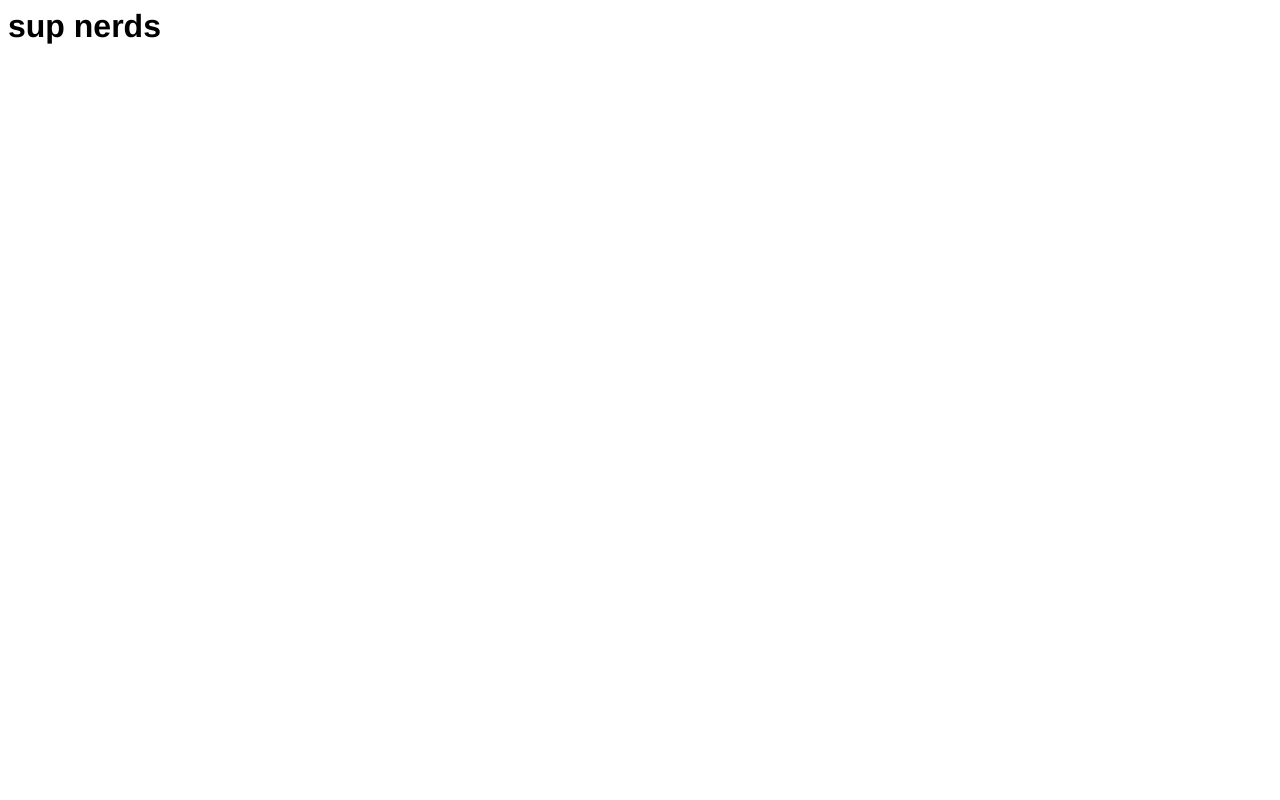
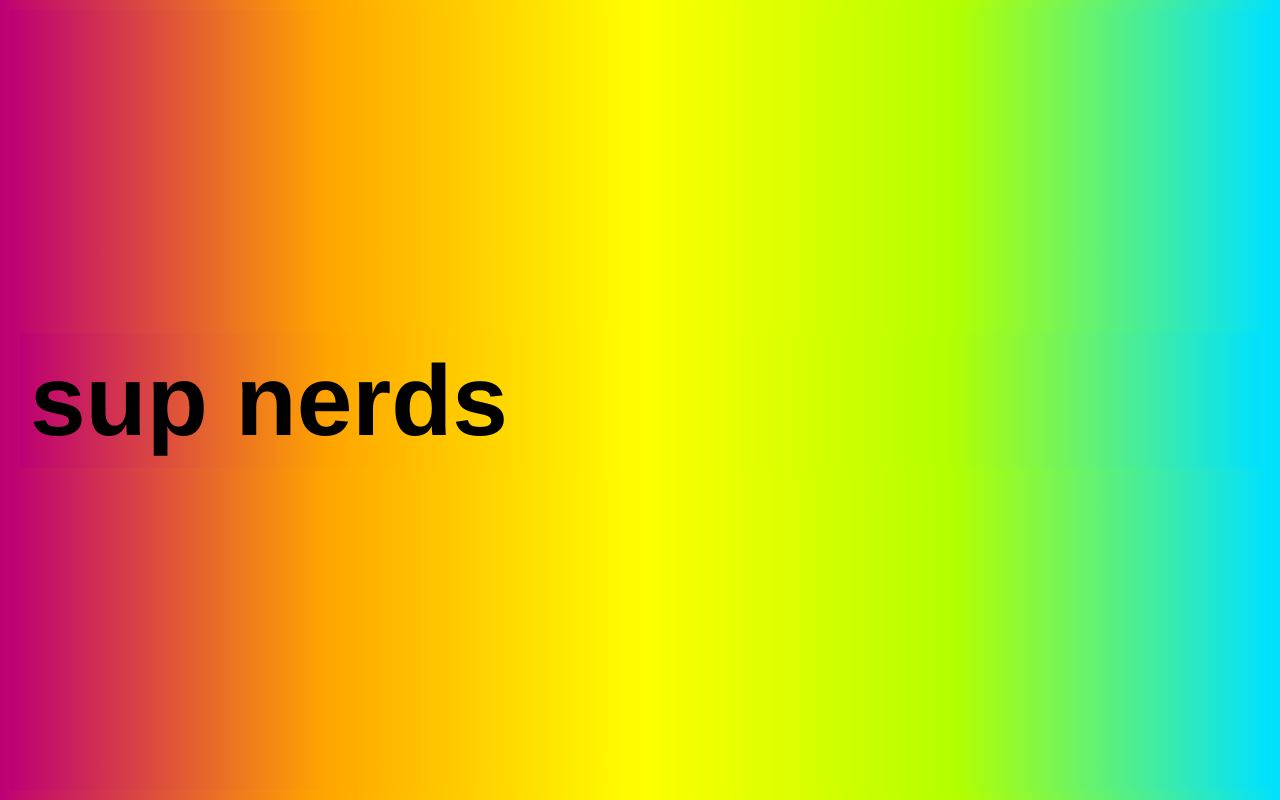
Before and after one commit to Hiratsuna/why-not.lol, a plain HTML site: page index.html in a window 1280 px wide. Drawn offline with Linux system fonts and the light colour scheme.

Commit message:
Update index.html

```diff
--- a/index.html
+++ b/index.html
@@ -1,10 +1,32 @@
 <html lang="en">
 <head>
     <style>
+        :root{
+            --smaller: 0.95;
+        }
+
+        *{
+            box-sizing: border-box;
+            margin: 0;
+            padding: 10px;
+            background-image: linear-gradient(to right, rgb(189, 0, 116),orange, yellow, rgb(179, 255, 0),rgb(0, 225, 255));
+        }
+
         h1 {
-            background-image: radial-gradient(rgb(189, 0, 116),orange, yellow), rgb(179, 255, 0),rgb(0, 225, 255);
+            align-content: center;
+            background-image: linear-gradient(to right, rgb(189, 0, 116),orange, yellow, rgb(179, 255, 0),rgb(0, 225, 255));
             font-family: 'Franklin Gothic Medium', 'Lucida Sans', 'Lucida Sans Regular', 'Lucida Grande', 'Lucida Sans Unicode',Gothic, Geneva, Verdana, sans-serif;
         }
+
+        html, body {
+            height: 100%;
+            width: 100%;
+            align-content: center;
+            background-image: linear-gradient(to right, rgb(189, 0, 116),orange, yellow, rgb(179, 255, 0),rgb(0, 225, 255));
+            font-family: 'Franklin Gothic Medium', 'Lucida Sans', 'Lucida Sans Regular', 'Lucida Grande', 'Lucida Sans Unicode',Gothic, Geneva, Verdana, sans-serif;
+            font-size: 50px;
+        }
+
     </style>
     <meta charset="UTF-8">
     <meta http-equiv="X-UA-Compatible" content="IE=edge">
```
